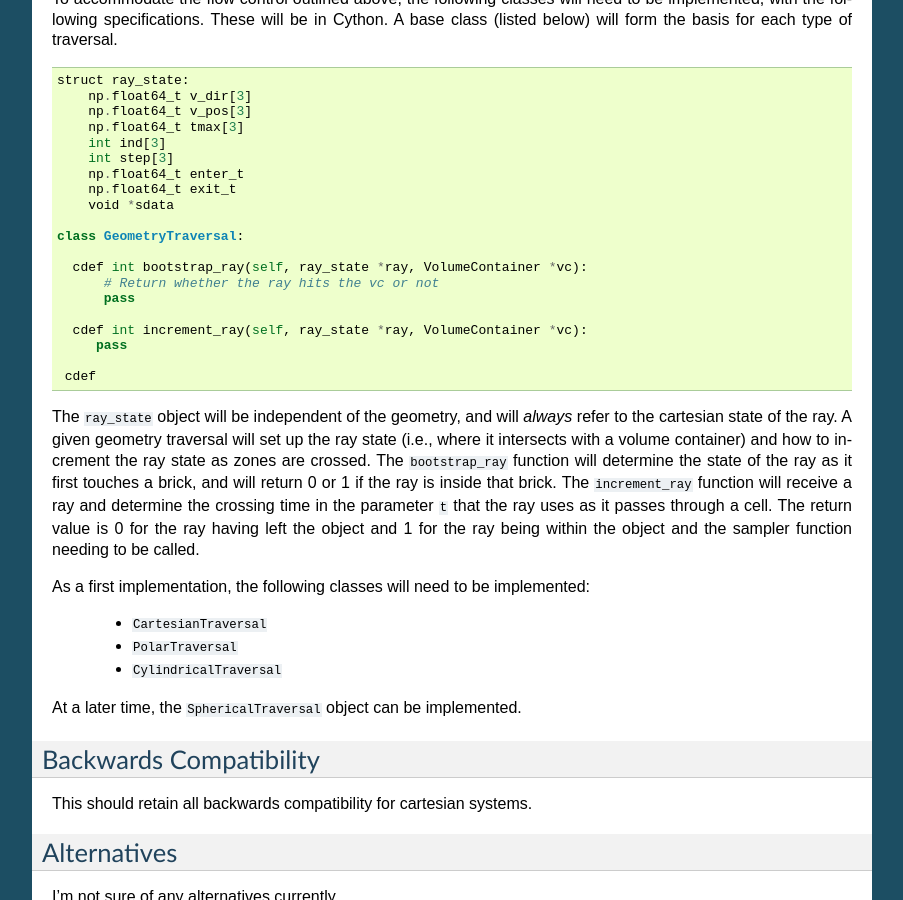
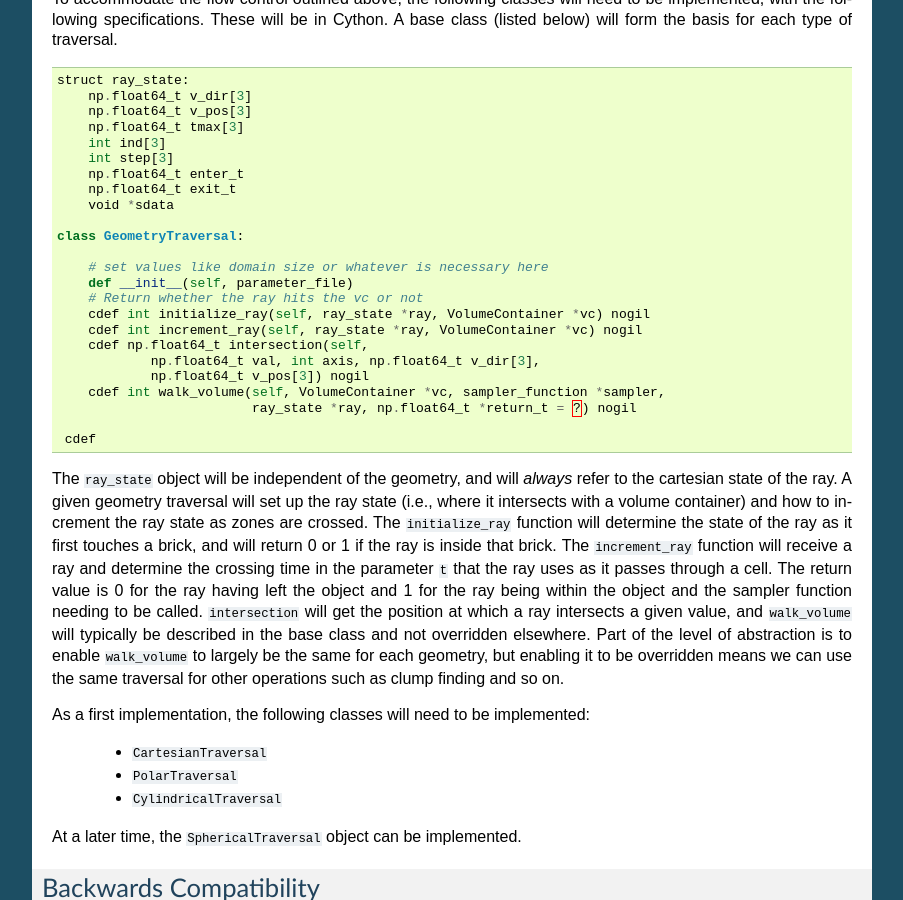
Before and after one commit to yt-project/ytep, a Sphinx documentation site: the page built from source/YTEPs/YTEP-0016.rst, in a window 1280 px wide and 900 px high, scrolled down 4322 px. Shown: the whole window, without its empty margins (198-1101 px from the left). Built offline with Sphinx 7.4.7, drawn with Linux system fonts in a browser that asks for light colours; formulas are drawn with MathJax 3.

Commit message:
Updating as per Sam's suggestions.

```diff
--- a/source/YTEPs/YTEP-0016.rst
+++ b/source/YTEPs/YTEP-0016.rst
@@ -279,25 +279,34 @@ A base class (listed below) will form the basis for each type of traversal.
 
    class GeometryTraversal:
 
-     cdef int bootstrap_ray(self, ray_state *ray, VolumeContainer *vc):
-         # Return whether the ray hits the vc or not
-         pass
-
-     cdef int increment_ray(self, ray_state *ray, VolumeContainer *vc):
-        pass
+       # set values like domain size or whatever is necessary here
+       def __init__(self, parameter_file)
+       # Return whether the ray hits the vc or not
+       cdef int initialize_ray(self, ray_state *ray, VolumeContainer *vc) nogil
+       cdef int increment_ray(self, ray_state *ray, VolumeContainer *vc) nogil
+       cdef np.float64_t intersection(self,
+               np.float64_t val, int axis, np.float64_t v_dir[3],
+               np.float64_t v_pos[3]) nogil
+       cdef int walk_volume(self, VolumeContainer *vc, sampler_function *sampler,
+                            ray_state *ray, np.float64_t *return_t = ?) nogil
 
     cdef
 
 The ``ray_state`` object will be independent of the geometry, and will *always*
 refer to the cartesian state of the ray.  A given geometry traversal will set
 up the ray state (i.e., where it intersects with a volume container) and how to
-increment the ray state as zones are crossed.  The ``bootstrap_ray`` function
+increment the ray state as zones are crossed.  The ``initialize_ray`` function
 will determine the state of the ray as it first touches a brick, and will
 return 0 or 1 if the ray is inside that brick.  The ``increment_ray`` function
 will receive a ray and determine the crossing time in the parameter ``t`` that
 the ray uses as it passes through a cell.  The return value is 0 for the ray
 having left the object and 1 for the ray being within the object and the
-sampler function needing to be called.
+sampler function needing to be called.  ``intersection`` will get the position
+at which a ray intersects a given value, and ``walk_volume`` will typically be
+described in the base class and not overridden elsewhere.  Part of the level of
+abstraction is to enable ``walk_volume`` to largely be the same for each
+geometry, but enabling it to be overridden means we can use the same traversal
+for other operations such as clump finding and so on.
 
 As a first implementation, the following classes will need to be implemented:
 
```
